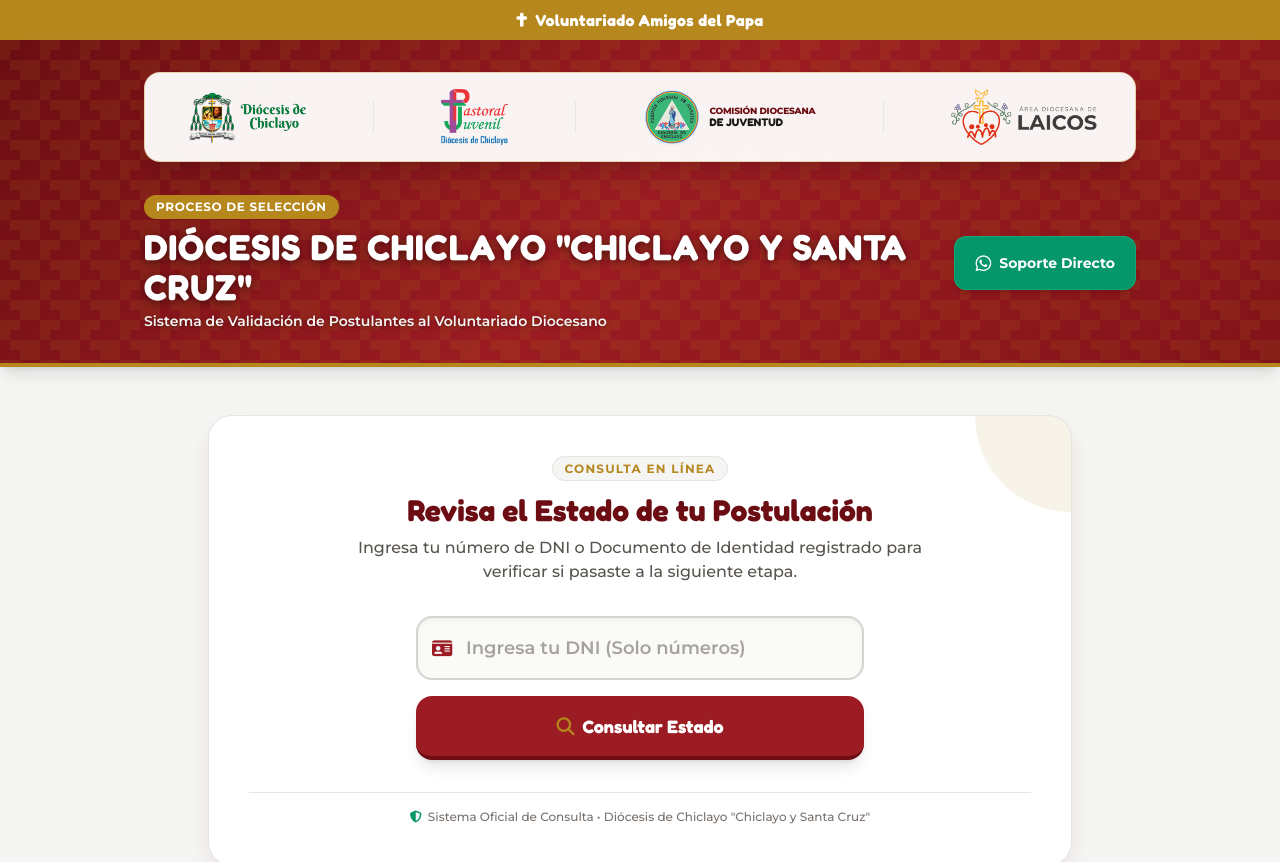
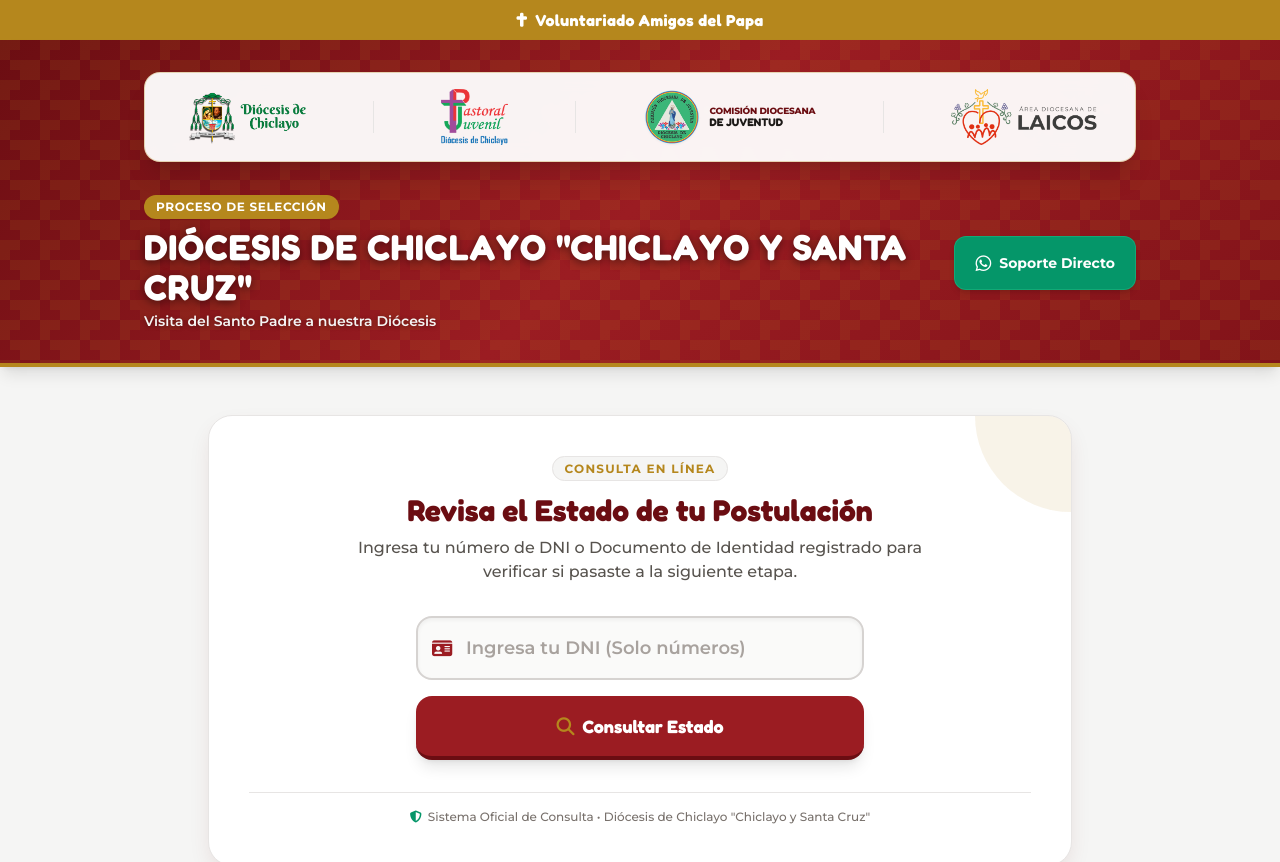
Before and after one commit to danielherrera99/voluntarios-web, a React (Vite) app: page / in a window 1280 px wide. Shown: the top 862 px of the page. Built offline with nearby package versions, Linux system fonts and the light colour scheme; no server answers.

Commit message:
fix: cambiar subtítulo a Visita del Santo Padre a nuestra Diócesis

```diff
--- a/src/pages/ConsultaVoluntariado.jsx
+++ b/src/pages/ConsultaVoluntariado.jsx
@@ -209,7 +209,7 @@
                 DIÓCESIS DE CHICLAYO "CHICLAYO Y SANTA CRUZ"
               </h1>
               <p className="text-xs md:text-sm text-stone-100 mt-1 font-semibold" style={{ textShadow: '0 1px 4px rgba(0,0,0,0.4)' }}>
-                Sistema de Validación de Postulantes al Voluntariado Diocesano
+                Visita del Santo Padre a nuestra Diócesis
               </p>
             </div>
 
```
